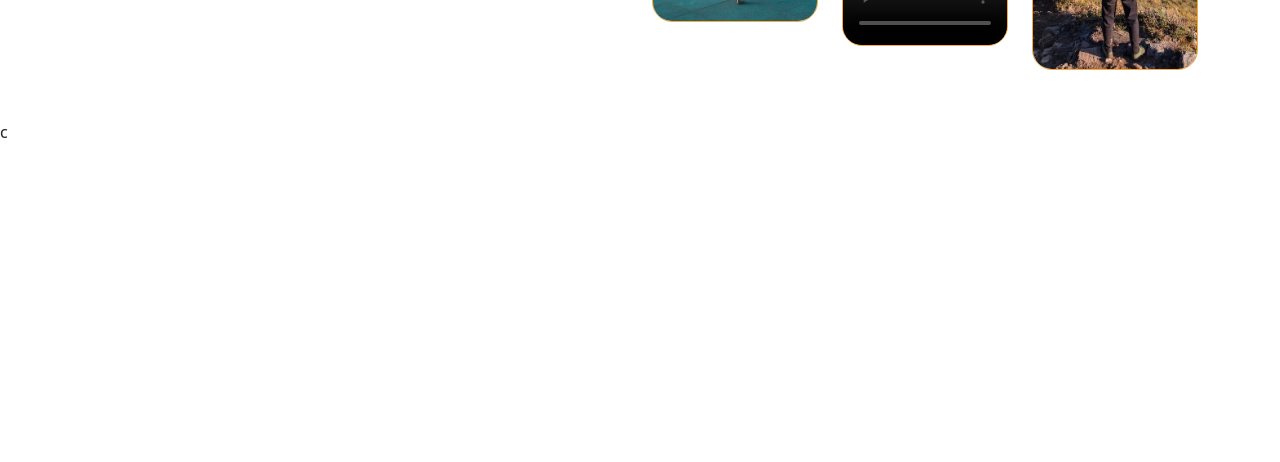
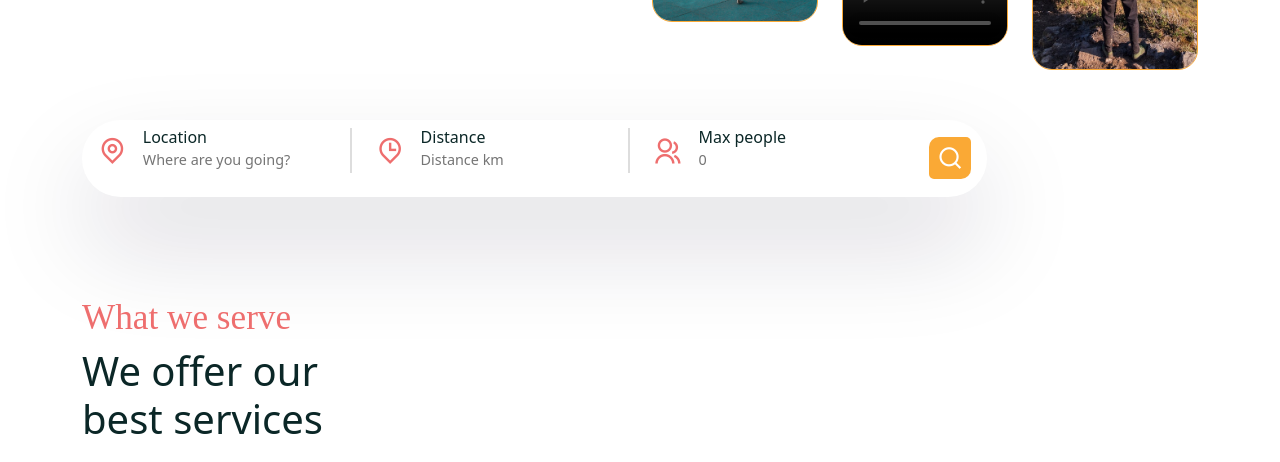
Before and after one commit to arwijesuriya/tour-link, a React (Create React App) app in the folder frontend/: page /home in a window 1280 px wide. Shown: the part 490-952 px from the top of the page. Before the commit the page ends 800 px from the top, so only its background shows below. Built offline with nearby package versions, Linux system fonts and the light colour scheme; grey boxes are pictures that could not be loaded; a web font is replaced by a local one.

Commit message:
Serach bar function added

```diff
--- a/frontend/src/pages/Home.jsx
+++ b/frontend/src/pages/Home.jsx
@@ -7,6 +7,8 @@
 import heroVideo from '../assets/images/hero-video.mp4'
 import Subtitle from './../shared/Subtitle'
 import worldImg from '../assets/images/world.png'
+
+import SearchBar from '../shared/SearchBar'
 
 const Home = () => {
   return (
@@ -51,6 +53,20 @@
               </div>
             </Col>
 
+            <SearchBar />
+
+          </Row>
+        </Container>
+      </section>
+
+      {/* Hero section start */}
+      <section>
+        <Container>
+          <Row>
+            <Col lg='3'>
+              <h5 className='services__subtitle'>What we serve</h5>
+              <h5 className='services__title'>We offer our best services</h5>
+            </Col>
           </Row>
         </Container>
       </section>
--- /dev/null
+++ b/frontend/src/shared/SearchBar.jsx
@@ -0,0 +1,67 @@
+import React, {useRef} from 'react'
+import './search-bar.css'
+import { Col, Form, FormGroup } from 'reactstrap'
+
+const SearchBar = () => {
+
+    const locationRef = useRef('');
+    const distanceRef = useRef(0);
+    const maxGroupSizeRef = useRef(0);
+
+    const searchHandler = () => {
+        const location = locationRef.current.value;
+        const distance = distanceRef.current.value;
+        const maxGroupSize = maxGroupSizeRef.current.value;
+
+        if (location === '' || distance === '' || maxGroupSize === '') {
+            return alert('Please fill all the fields');
+        }
+    }
+
+    return (
+        <Col lg='12'>
+            <div className='search__bar'>
+                <Form className='d-flex align-items-center gap-4'>
+                    <FormGroup className='d-flex gap-3 form__group form__group-fast'>
+                        <span>
+                            <i class="ri-map-pin-line"></i>
+                        </span>
+
+                        <div>
+                            <h6>Location</h6>
+                            <input type='text' placeholder='Where are you going?' ref={locationRef} />
+                        </div>
+                    </FormGroup>
+
+                    <FormGroup className='d-flex gap-3 form__group form__group-fast'>
+                        <span>
+                            <i class="ri-map-pin-time-line"></i>
+                        </span>
+
+                        <div>
+                            <h6>Distance</h6>
+                            <input type='number' placeholder='Distance km' ref={distanceRef} />
+                        </div>
+                    </FormGroup>
+
+                    <FormGroup className='d-flex gap-3 form__group form__group-last'>
+                        <span>
+                            <i class="ri-group-line"></i>
+                        </span>
+
+                        <div>
+                            <h6>Max people</h6>
+                            <input type='number' placeholder='0' ref={maxGroupSizeRef} />
+                        </div>
+                    </FormGroup>
+
+                    <span className="search__icon" type='submit' onClick={searchHandler} >
+                        <i class="ri-search-line"></i>
+                    </span>
+                </Form>
+            </div>
+        </Col>
+    )
+}
+
+export default SearchBar
--- /dev/null
+++ b/frontend/src/shared/search-bar.css
@@ -0,0 +1,40 @@
+.search__bar {
+    padding: 0.5rem 1rem;
+    border-radius: 50px;
+    box-shadow: rgba(17, 12, 46, 0.15) 0px 48px 100px 0px;
+    width: max-content;
+    margin-top: 50px;
+}
+
+.form__group span {
+    font-size: 1.8rem;
+    color: #ee6e6e;
+}
+
+.form__group input {
+    border: none;
+    font-size: 0.9rem;
+    color: var(--heading-color);
+    font-weight: 500;
+}
+
+.form__group input:focus {
+    outline: none;
+}
+
+.form__group h6 {
+    margin-bottom: 0;
+}
+
+.form__group-fast {
+    border-right: 2px solid #ddd;
+}
+
+.search__icon i {
+    font-size: 1.6rem;
+    padding: 0.5rem;
+    background: var(--secondary-color);
+    color: #fff;
+    border-radius: 10px 5px 10px 5px;
+    cursor: pointer;
+}
--- a/frontend/src/styles/home.css
+++ b/frontend/src/styles/home.css
@@ -37,3 +37,15 @@
 .hero__img-box {
     padding-top: 2rem;
 }
+
+.services__subtitle {
+    font-size: 2.2rem;
+    color: #ee6e6e;
+    font-weight: 500;
+    font-family: var(--subtitle-font-name);
+}
+
+.services__title {
+    font-size: 2.5rem;
+    font-weight: 500;
+}
```
Also changed, not shown: frontend/src/services/ServiceCard.jsx (added, +18 -0 lines), frontend/src/services/ServiceList.jsx (added, +11 -0 lines), frontend/src/services/service-card.css (added).
